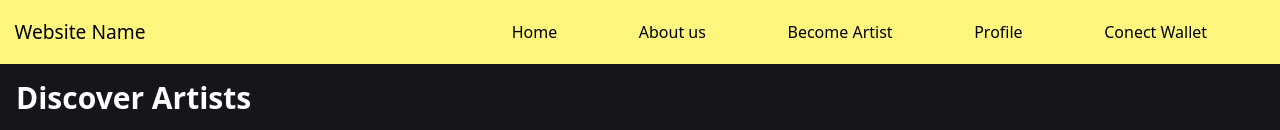
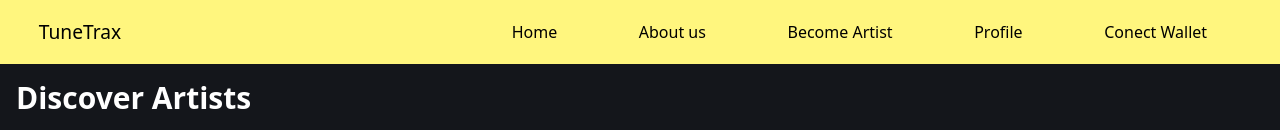
Before and after one commit to nisargakale2107/samplefile, a React (Create React App) app in the folder frontend/: page / in a window 1280 px wide. Shown: the top 130 px of the page. Built offline with nearby package versions, Linux system fonts and the light colour scheme; grey boxes are pictures that could not be loaded.

Commit message:
new changes added

```diff
--- a/frontend/src/components/Navbar.js
+++ b/frontend/src/components/Navbar.js
@@ -8,7 +8,7 @@ const Navbar = () => {
   return (
     <>
       <nav className="nav-container ">
-        <div className="website-name">Website Name</div>
+        <div className="website-name">TuneTrax</div>
         <div className="other">
           <ul>
             <li>
```
